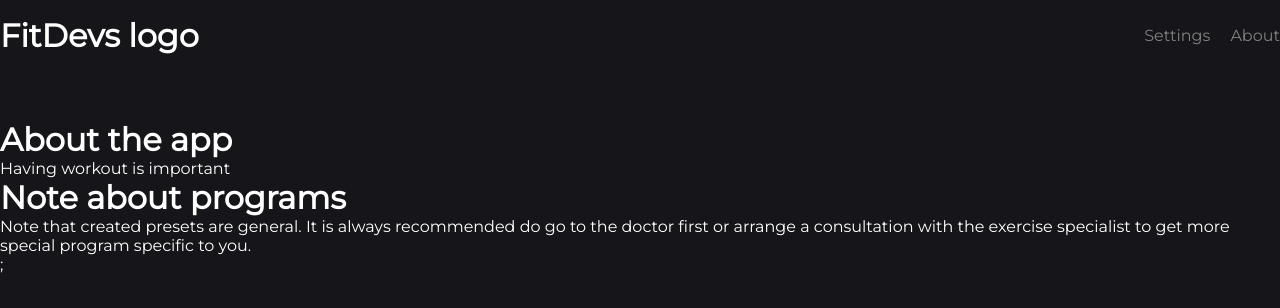
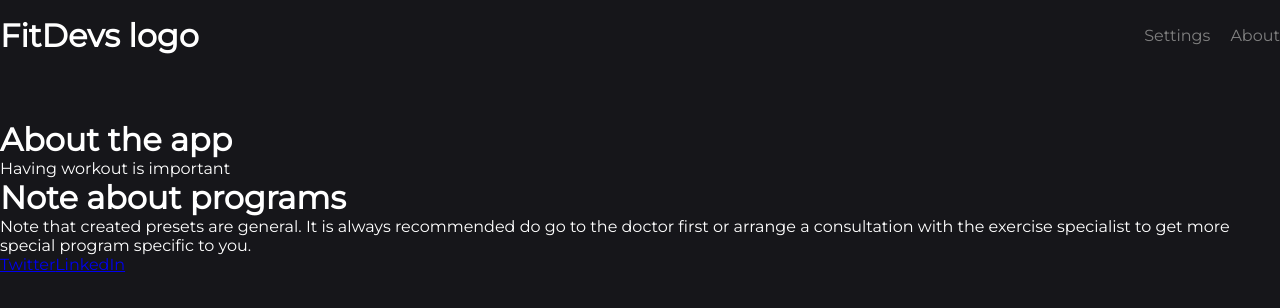
Before and after one commit to madzadev/workout, a Next.js app: page /about in a window 1280 px wide. Shown: the top 308 px of the page. Built offline with nearby package versions, Linux system fonts and the light colour scheme.

Commit message:
added footer

```diff
--- a/pages/about.js
+++ b/pages/about.js
@@ -1,5 +1,6 @@
 import Wrapper from "../components/Wrapper";
 import Navigation from "../components/Navigation";
+import Footer from "../components/Footer";
 
 const About = () => {
   return (
@@ -13,7 +14,7 @@ const About = () => {
         the doctor first or arrange a consultation with the exercise specialist
         to get more special program specific to you.
       </p>
-      ;
+      <Footer />
     </Wrapper>
   );
 };
--- a/pages/custom.js
+++ b/pages/custom.js
@@ -5,6 +5,7 @@ import Wrapper from "../components/Wrapper";
 import Navigation from "../components/Navigation";
 import StartWorkoutButton from "../components/StartWorkoutButton";
 import EquipmentSelector from "../components/EquipmentSelector";
+import Footer from "../components/Footer";
 
 const Custom = () => {
   const [selectedEquipment, setSelectedEquipment] = useState([]);
@@ -59,6 +60,7 @@ const Custom = () => {
       <h1>Exercise timeline:</h1>
       <StartWorkoutButton />
       <Link href="/">Back</Link>
+      <Footer />
     </Wrapper>
   );
 };
--- a/pages/index.js
+++ b/pages/index.js
@@ -9,6 +9,7 @@ import WorkoutTimeSelector from "../components/WorkoutTimeSelector";
 import WorkoutPresetCard from "../components/WorkoutPresetCard";
 import PreviewWorkoutButton from "../components/PreviewWorkoutButton";
 import StartWorkoutButton from "../components/StartWorkoutButton";
+import Footer from "../components/Footer";
 
 import styles from "../styles/Home.module.css";
 import { presets, presets2, presets3 } from "../data/workouts";
@@ -105,6 +106,7 @@ export default function Home() {
       <Link href="/custom" style={{ color: "white" }}>
         Create a custom workout
       </Link>
+      <Footer />
     </Wrapper>
   );
 }
--- a/pages/preview.js
+++ b/pages/preview.js
@@ -1,6 +1,8 @@
 import Wrapper from "../components/Wrapper";
 import Navigation from "../components/Navigation";
 import StartWorkoutButton from "../components/StartWorkoutButton";
+import Footer from "../components/Footer";
+
 import styles from "../styles/Preview.module.css";
 
 const Preview = () => {
@@ -37,6 +39,7 @@ const Preview = () => {
         </div>
       </div>
       <StartWorkoutButton />
+      <Footer />
     </Wrapper>
   );
 };
--- a/pages/settings.js
+++ b/pages/settings.js
@@ -1,5 +1,6 @@
 import Wrapper from "../components/Wrapper";
 import Navigation from "../components/Navigation";
+import Footer from "../components/Footer";
 
 const Settings = () => {
   return (
@@ -21,6 +22,7 @@ const Settings = () => {
       <p>Audio</p>
       <p>Audio</p>
       <p>Audio</p>
+      <Footer />
     </Wrapper>
   );
 };
```
